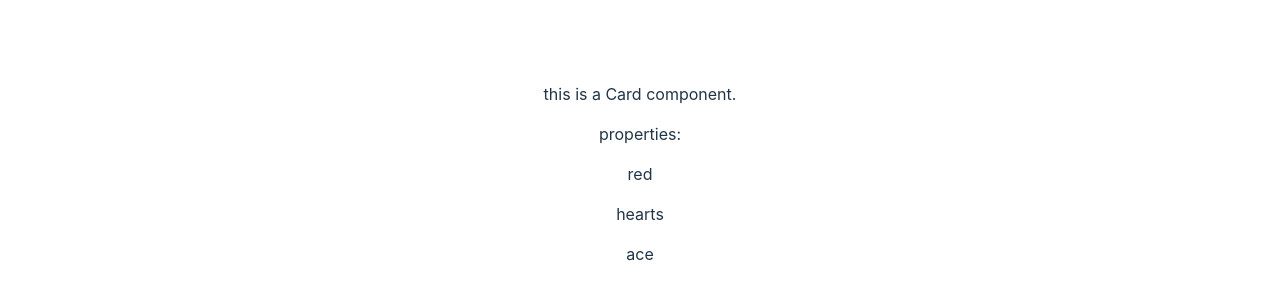
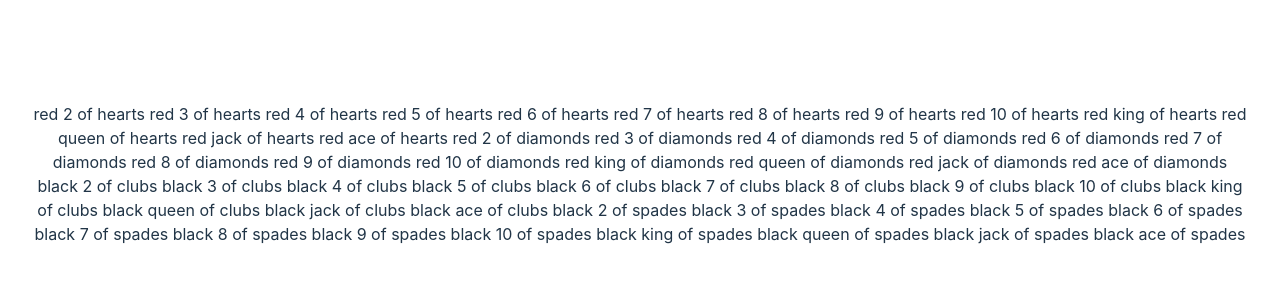
Before and after one commit to maxpasqualis/solitaire-js, a React (Vite) app: page / in a window 1280 px wide. Shown: the part 226-526 px from the top of the page. Built offline with nearby package versions, Linux system fonts and the light colour scheme.

Commit message:
Add boardObj and deck initializing logic

```diff
--- a/src/App.jsx
+++ b/src/App.jsx
@@ -1,11 +1,13 @@
-import Card from './components/Card'
 import './App.css'
+// import Card from './components/Card'
+import Board from './components/Board'
 
 function App() {
 
   return (
     <>
-        <Card />
+        {/* <Card /> */}
+        <Board />
     </>
   )
 }
--- /dev/null
+++ b/src/behavior/boardObj.js
@@ -0,0 +1,33 @@
+import CardObj from "./cardObj";
+import Color from "./enum/color";
+import Suit from "./enum/suit";
+import Type from "./enum/type";
+
+class boardObj {
+  constructor() {
+    this.deck = [];
+  }
+
+  initializeDeck() {
+    Object.entries(Suit).forEach((suit) => {
+      if (suit[0] == "Hearts" || suit[0] == "Diamonds") {
+        Object.entries(Type).forEach((type) => {
+          this.deck.push(new CardObj(Color.Red, suit[1], type[1]));
+        });
+      } else {
+        Object.entries(Type).forEach((type) => {
+          this.deck.push(new CardObj(Color.Black, suit[1], type[1]));
+        });
+      }
+    });
+    return this.deck;
+  }
+
+  readAllCards() {
+    let out = "";
+    this.deck.forEach((card) => (out += ` ${card.toString()}`));
+    return out;
+  }
+}
+
+export default boardObj;
--- /dev/null
+++ b/src/components/Board.jsx
@@ -0,0 +1,13 @@
+import React from "react";
+import boardObj from "../behavior/boardObj";
+
+
+class Board extends React.Component {
+    render() {
+        const board = new boardObj()
+        board.initializeDeck()
+        return <p>{board.readAllCards()}</p>;
+    }
+}
+
+export default Board;
```
